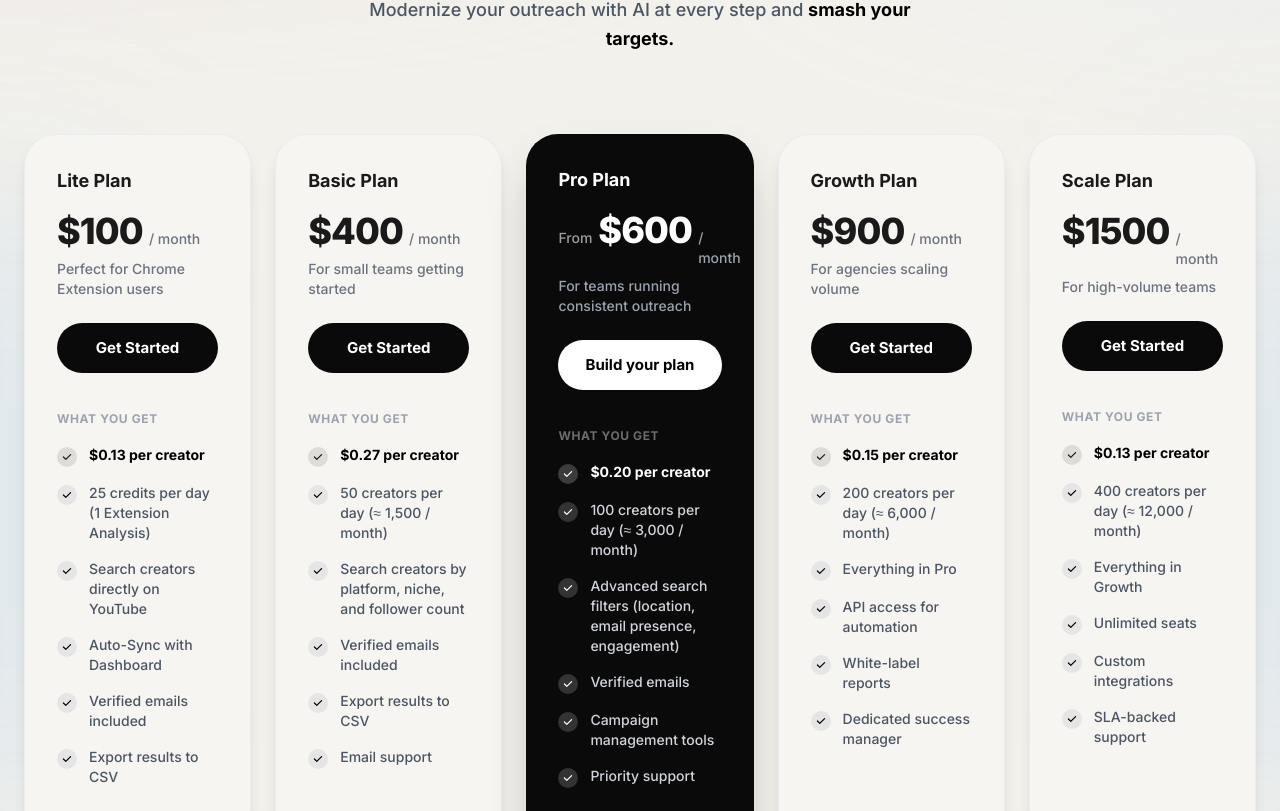
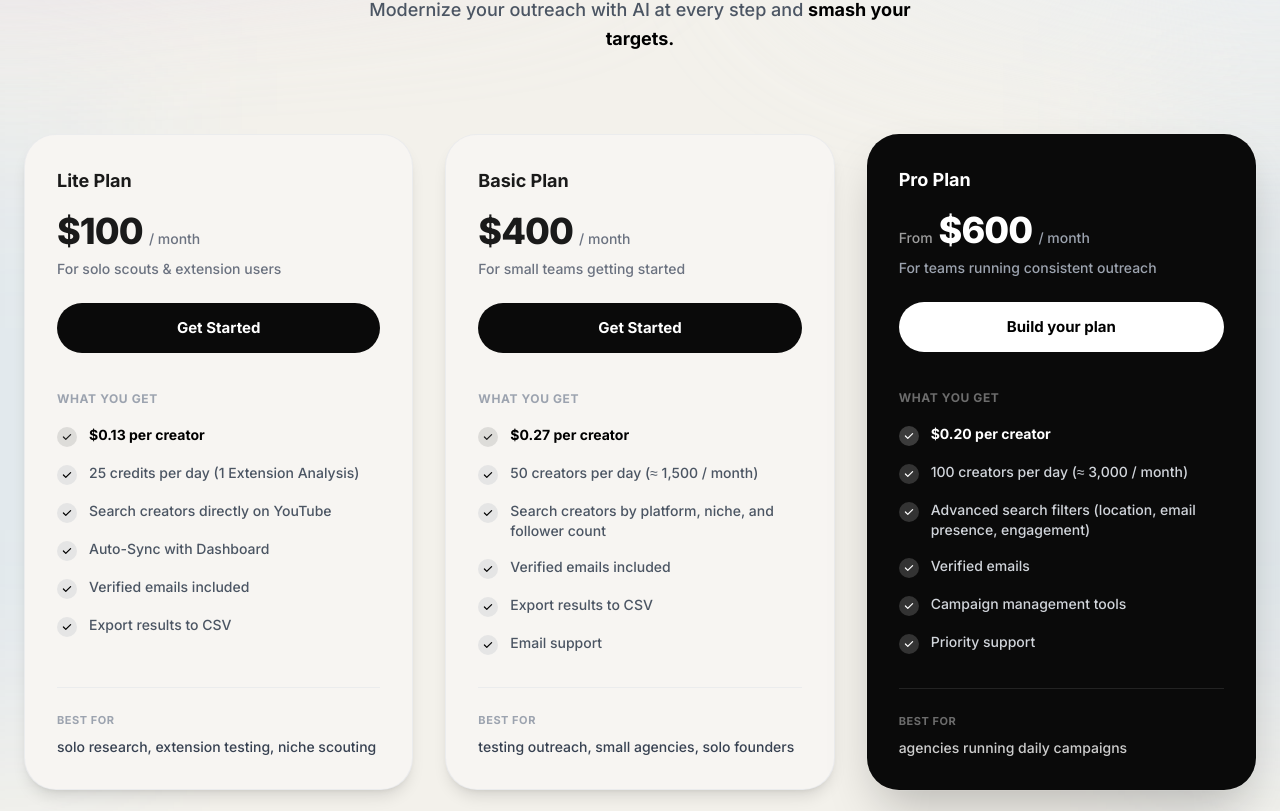
Before and after one commit to Velari-bot/ai-social-media-outreach, a Next.js app: page /pricing in a window 1280 px wide. Shown: the part 309-1120 px from the top of the page. Built offline with nearby package versions, Linux system fonts and the light colour scheme; no server answers.

Commit message:
style: optimize pricing page layout and copy for 6-tier grid

```diff
--- a/app/pricing/page.tsx
+++ b/app/pricing/page.tsx
@@ -15,8 +15,8 @@ const tiers = [
         dailyLimit: 25,
         monthlyVolume: "750",
         costPerCreator: "0.13",
-        description: "Perfect for Chrome Extension users",
-        bestFor: "solo scouts, extension-only users, niche research",
+        description: "For solo scouts & extension users",
+        bestFor: "solo research, extension testing, niche scouting",
         features: [
             "25 credits per day (1 Extension Analysis)",
             "Search creators directly on YouTube",
@@ -211,7 +211,7 @@ function PricingContent() {
                     </div>
 
                     {/* Pricing Grid */}
-                    <div className="grid md:grid-cols-2 xl:grid-cols-5 gap-6 items-start">
+                    <div className="grid md:grid-cols-2 lg:grid-cols-3 gap-8 items-stretch max-w-7xl mx-auto">
                         {tiers.map((tier) => {
                             const isDark = tier.isDark;
 
```
